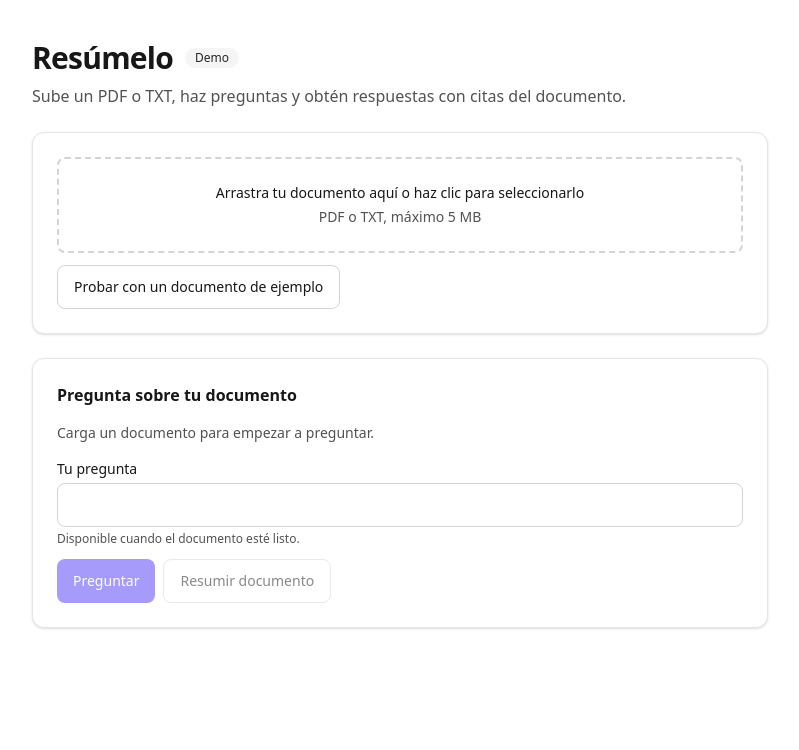
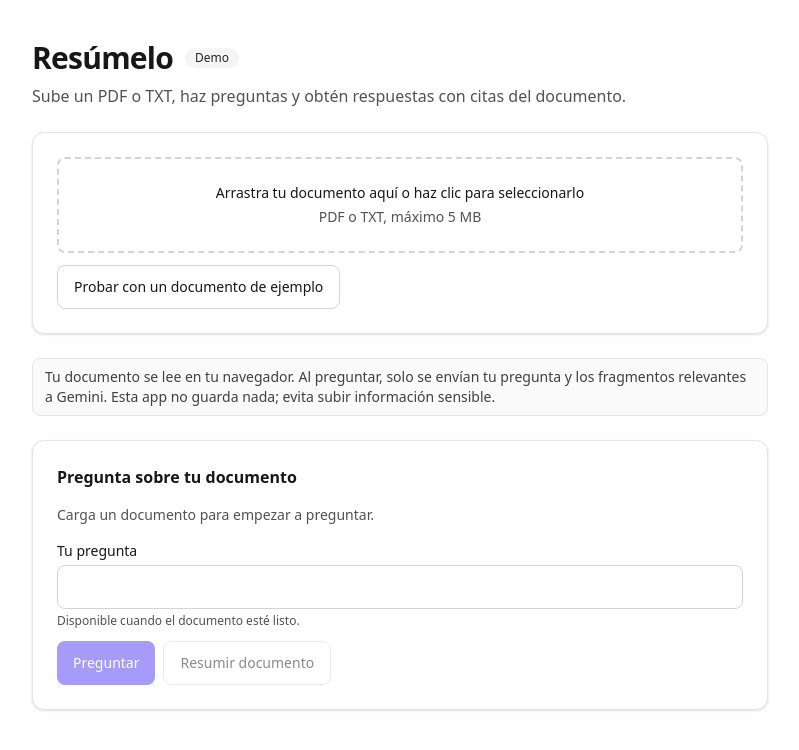
Before and after one commit to FernandoHernandez19/resumelo, a Next.js app: page / in a window 1280 px wide. Shown: the top 750 px of the page, without its empty margins (240-1039 px from the left). Built offline with nearby package versions, Linux system fonts and the light colour scheme.

Commit message:
feat(ui): explicar qué datos se envían y cuáles no
Co-Authored-By: Claude Sonnet 5.5 <noreply@anthropic.com>
Claude-Session: https://claude.ai/code/session_0123rVuXi4hAd7hp93mZbLHZ

```diff
--- a/src/app/page.tsx
+++ b/src/app/page.tsx
@@ -2,6 +2,7 @@ import { ChatPanel } from "@/components/chat/ChatPanel";
 import { SourcePanel } from "@/components/document/SourcePanel";
 import { ChunkPreview } from "@/components/document/ChunkPreview";
 import { DocumentUploader } from "@/components/document/DocumentUploader";
+import { PrivacyNotice } from "@/components/document/PrivacyNotice";
 import { Badge } from "@/components/ui";
 
 export default function Home() {
@@ -17,6 +18,7 @@ export default function Home() {
         </p>
       </header>
       <DocumentUploader />
+      <PrivacyNotice />
       <ChunkPreview />
       <ChatPanel />
       <SourcePanel />
--- /dev/null
+++ b/src/components/document/PrivacyNotice.tsx
@@ -0,0 +1,12 @@
+export function PrivacyNotice() {
+  return (
+    <p
+      data-testid="privacy-notice"
+      className="rounded-lg border border-neutral-200 bg-neutral-50 px-3 py-2 text-sm text-neutral-700 dark:border-neutral-800 dark:bg-neutral-900 dark:text-neutral-300"
+    >
+      Tu documento se lee en tu navegador. Al preguntar, solo se envían tu
+      pregunta y los fragmentos relevantes a Gemini. Esta app no guarda nada;
+      evita subir información sensible.
+    </p>
+  );
+}
```
